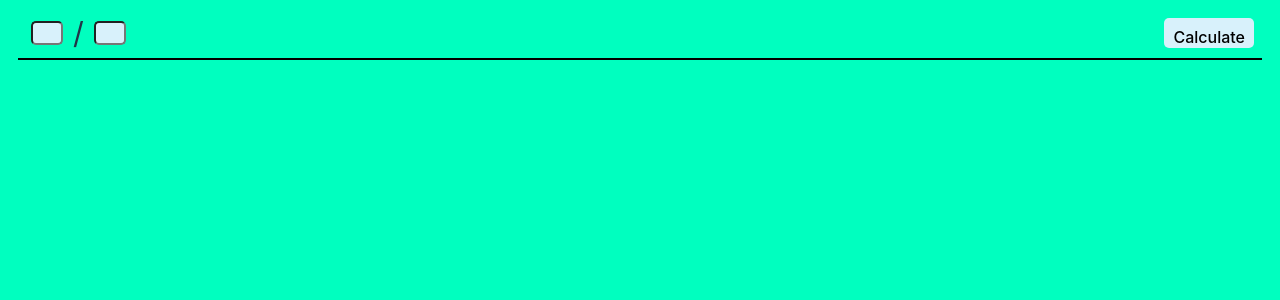
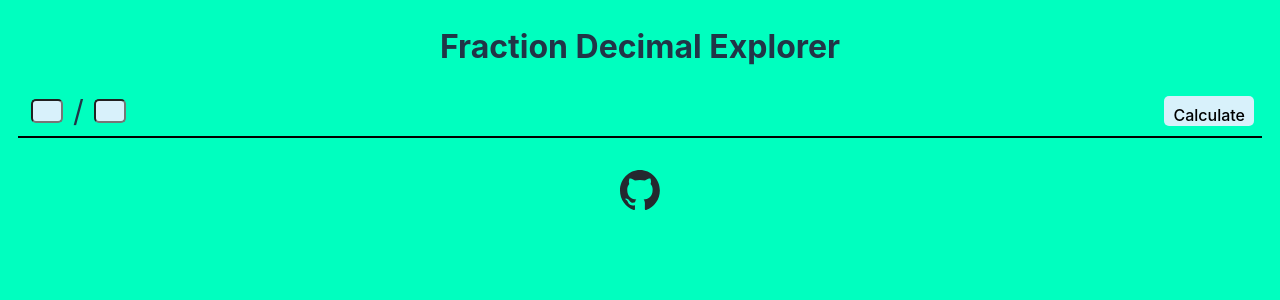
Before and after one commit to coding-quizzer/fraction_decimal_app, a React (Vite) app: page / in a window 1280 px wide. Shown: the top 300 px of the page. Built offline with nearby package versions, Linux system fonts and the light colour scheme; the HTML template or start-up script is replaced by a standard one.

Commit message:
Import github image and link to the github repository and add a header to the page

```diff
--- a/src/App.tsx
+++ b/src/App.tsx
@@ -3,16 +3,19 @@ import "./App.css";
 import DecimalContainer from "./components/DecimalContainer";
 import { Fraction } from "./helpers/fractionDecimalFunctions";
 import FractionInputBox from "./components/FractionInputBox";
+import Footer from "./components/Footer";
 
 function App() {
   const [fraction, setFraction] = useState<Fraction | null>(null);
 
   return (
     <div className="App">
+      <h1>Fraction Decimal Explorer</h1>
       <FractionInputBox
         onSubmit={(fraction: Fraction) => setFraction(fraction)}
       />
       {fraction && <DecimalContainer fraction={fraction as Fraction} />}
+      <Footer />
     </div>
   );
 }
--- /dev/null
+++ b/src/components/Footer.tsx
@@ -0,0 +1,10 @@
+import "./footer.scss";
+const Footer = () => (
+  <footer id="main-footer">
+    <a href="https://github.com/coding-quizzer/fraction_decimal_app">
+      <img src="github-mark.svg"></img>
+    </a>
+  </footer>
+);
+
+export default Footer;
--- /dev/null
+++ b/src/components/footer.scss
@@ -0,0 +1,8 @@
+#main-footer {
+  margin-top: 5px;
+
+  img {
+    width: 40px;
+    height: 40px;
+  }
+}
--- a/src/index.css
+++ b/src/index.css
@@ -41,7 +41,7 @@ body {
 }
 
 h1 {
-  font-size: 3.2em;
+  font-size: 2em;
   line-height: 1.1;
 }
 
```
Also changed, not shown: public/github-mark.svg (added).
